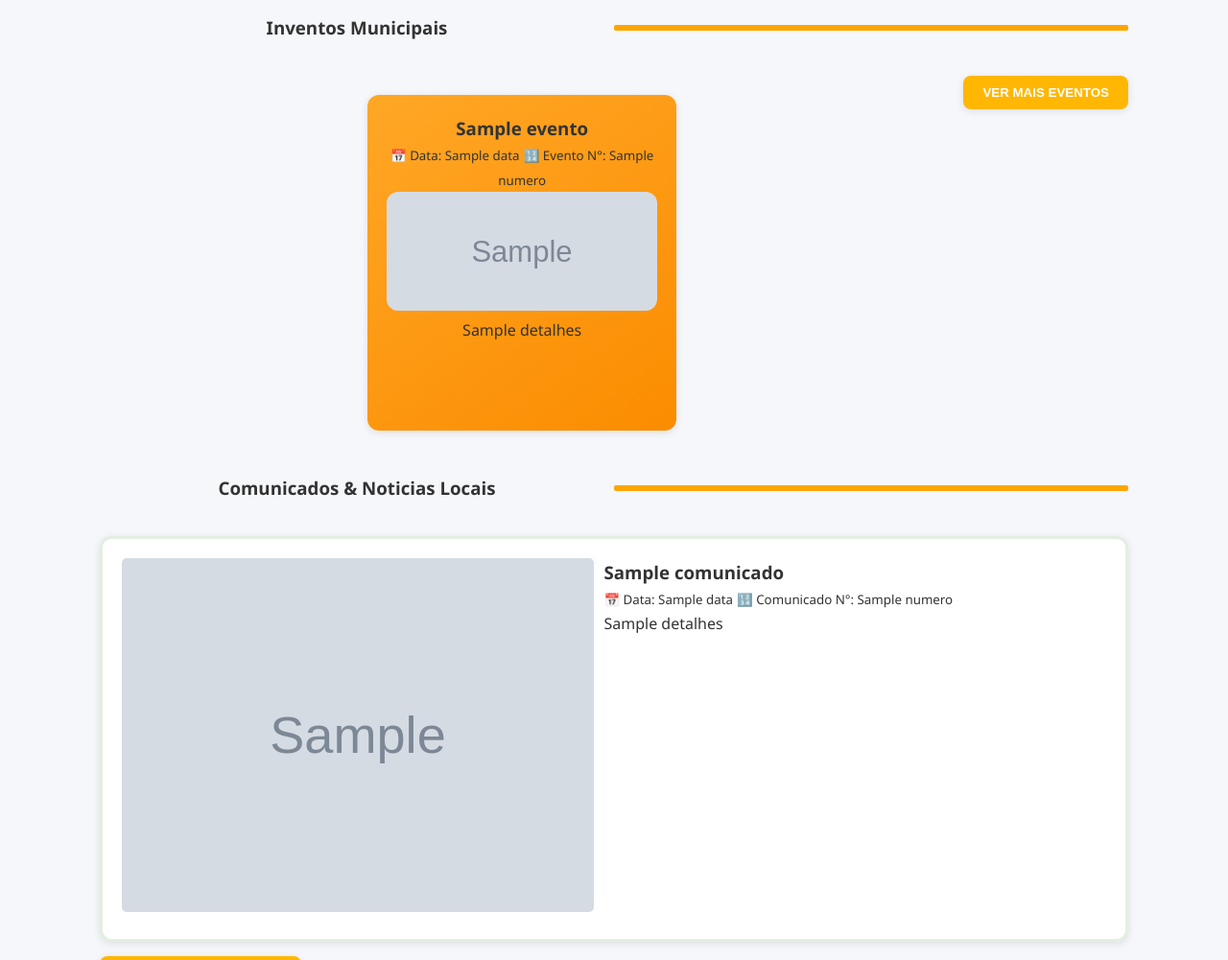
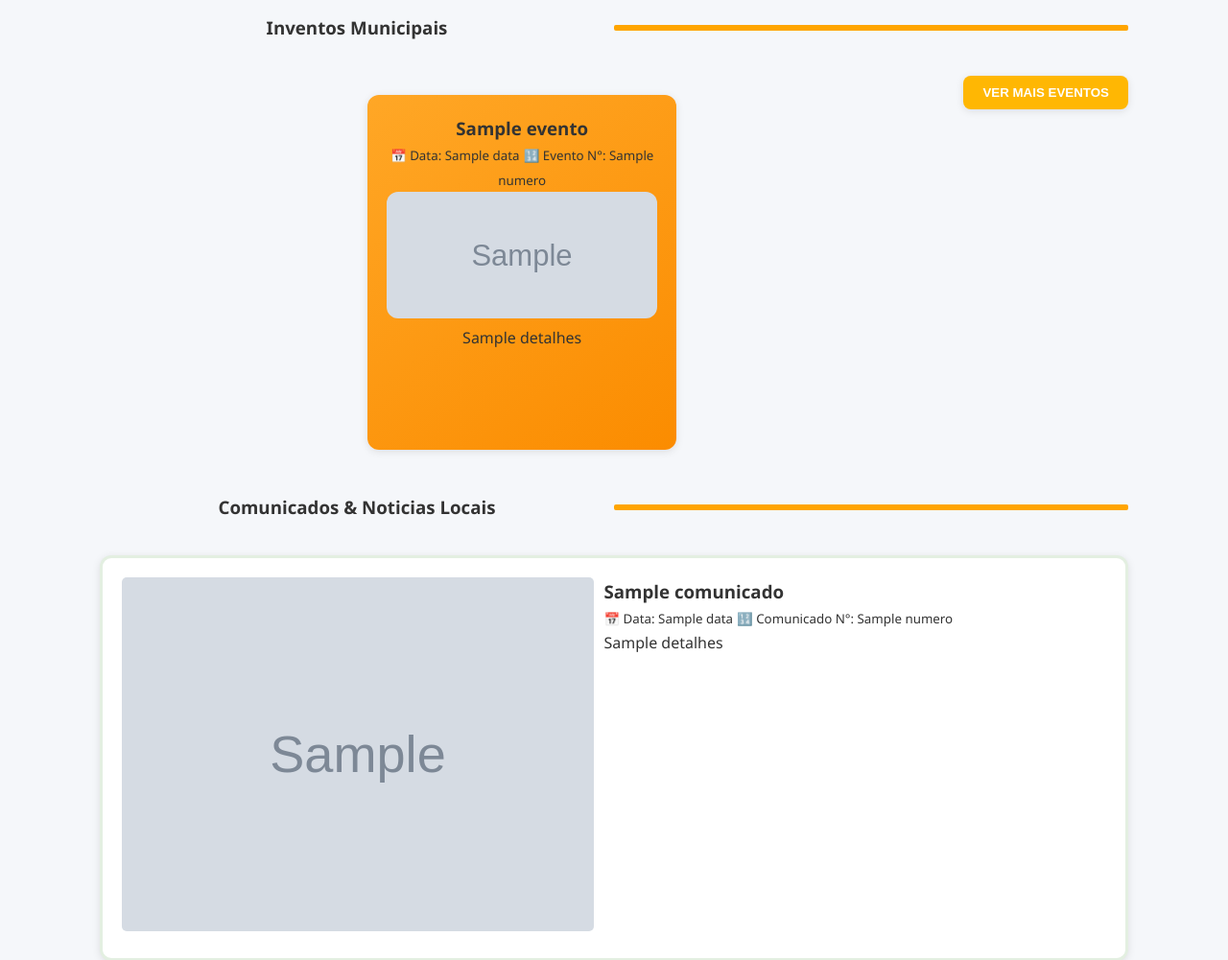
Before and after one commit to mozlimoz0rc-hue/cmcchimoio, a Flask app: page / in a window 1280 px wide. Shown: the part 787-1788 px from the top of the page at 96% size. Run offline with Flask 3, Linux system fonts and the light colour scheme; grey boxes marked "Sample" are stand-in pictures; a database or web service that is not in the repository returns one stand-in record (values such as "Sample title"); data that the repository does not hold is empty.

Commit message:
Update styles.css
append height

```diff
--- a/static/css/styles.css
+++ b/static/css/styles.css
@@ -208,7 +208,7 @@ main{
 
 .box--card{
     width: 30%;
-    height: 350px;
+    height: 370px;
      background: linear-gradient(145deg, #ffa726, #fb8c00);
       color: #333;
   border-radius: 20px;
```
